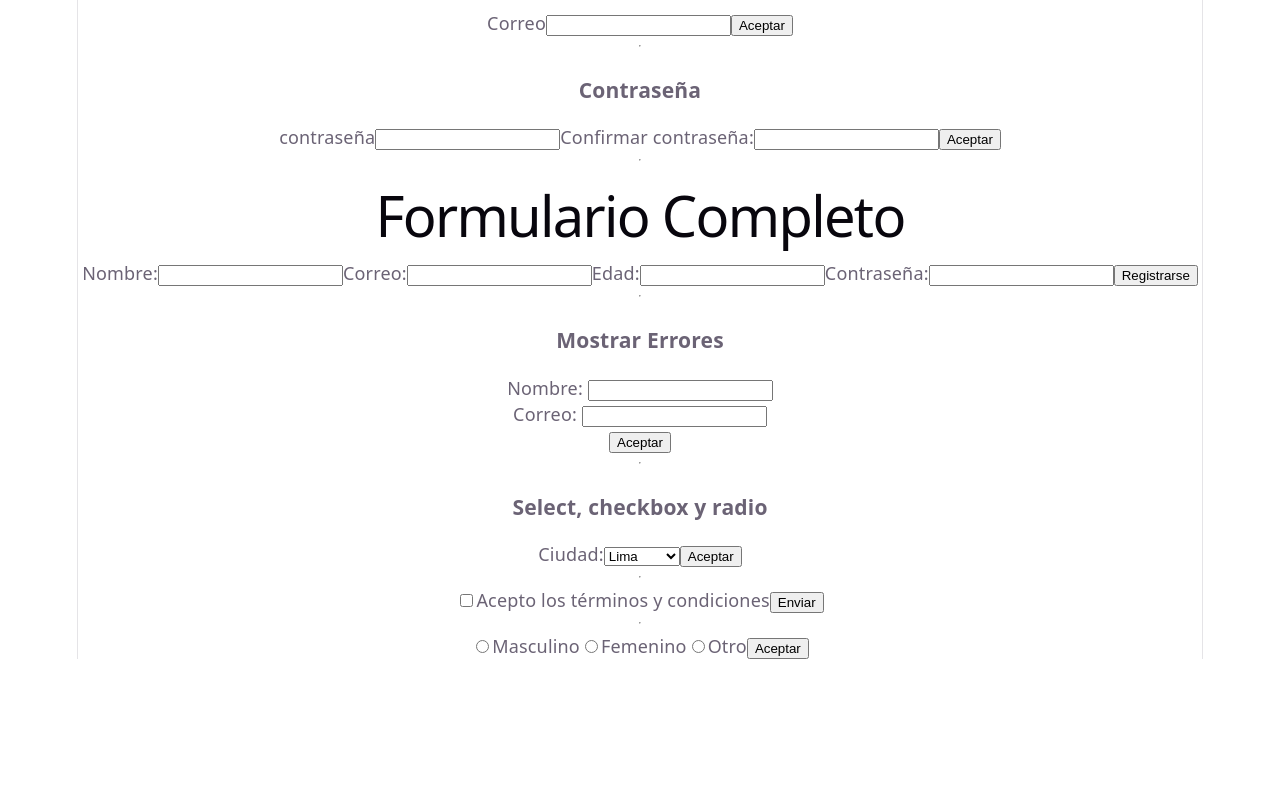
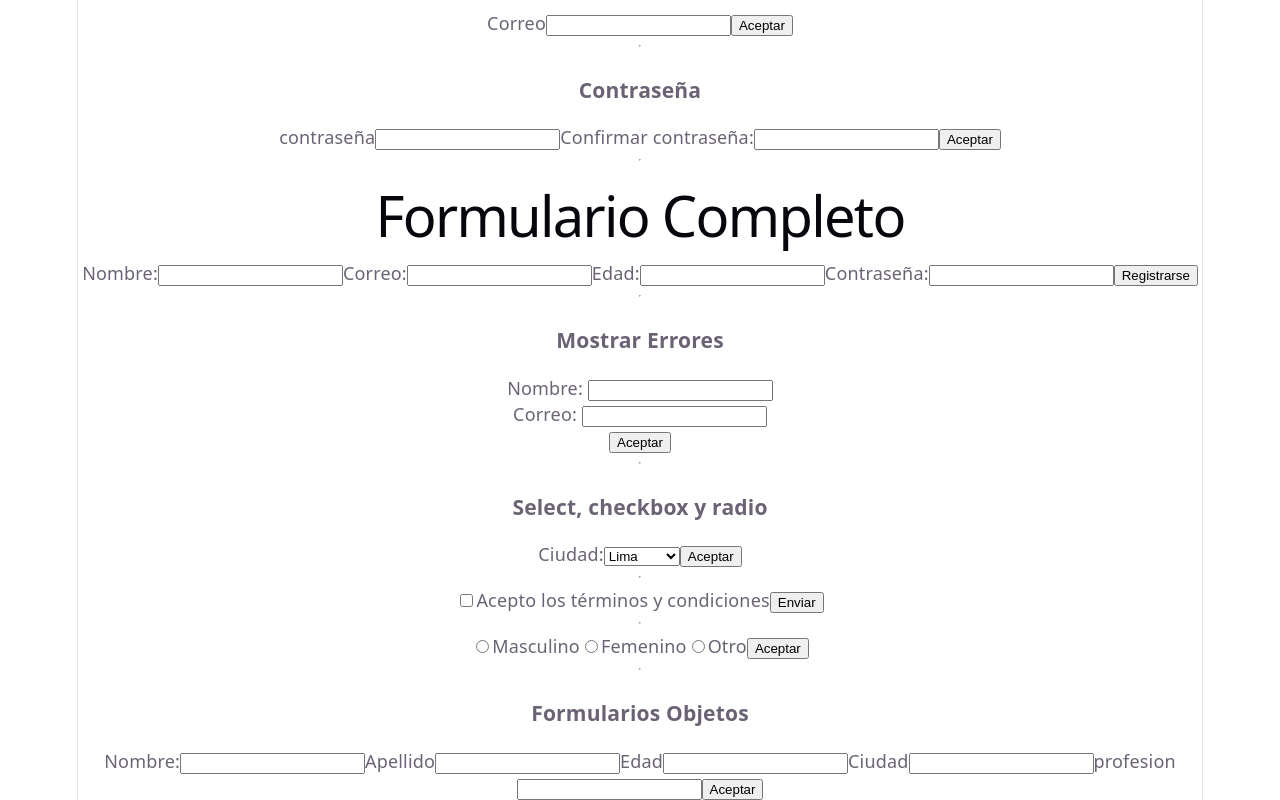
Before and after one commit to JerryGarcia07/Practicar-react, a React (Vite) app in the folder practica05/: page / in a window 1280 px wide. Shown: the part 401-1201 px from the top of the page. Before the commit the page ends 1060 px from the top, so only its background shows below. Built offline with nearby package versions, Linux system fonts and the light colour scheme.

Commit message:
formulario part5

```diff
--- a/practica05/src/App.jsx
+++ b/practica05/src/App.jsx
@@ -3,6 +3,7 @@ import Checkbox from "./components/Checkbox";
 import Contrasena from "./components/Contrasena";
 import FormularioCompleto from "./components/FormularioCompleto";
 import FormulariosBasico from "./components/FormulariosBasico";
+import FormulariosObjetos from "./components/FormulariosObjetos";
 import MostrarErrores from "./components/MostrarErrores";
 import RadioButtons from "./components/RadioButtons";
 import Select from "./components/Select";
@@ -34,6 +35,8 @@ function App() {
       <Checkbox />
       <hr />
       <RadioButtons />
+      <hr />
+      <FormulariosObjetos />
     </>
   );
 }
--- /dev/null
+++ b/practica05/src/components/FormulariosObjetos.jsx
@@ -0,0 +1,101 @@
+import React, { useState } from "react";
+
+const FormulariosObjetos = () => {
+  const [user, setUser] = useState({
+    nombre: "",
+    apellido: "",
+    edad: "",
+    ciudad: "",
+    profesion: "",
+  });
+  const [mensaje, setMensaje] = useState("");
+
+  const handleChange = (e) => {
+    setUser({ ...user, [e.target.name]: e.target.value });
+    setMensaje("");
+  };
+
+  const handleSubmit = (e) => {
+    e.preventDefault();
+
+    if (
+      !user.nombre ||
+      !user.apellido ||
+      !user.edad ||
+      !user.ciudad ||
+      !user.profesion
+    ) {
+      setMensaje("Ningun valor debe estar vacio");
+      return;
+    }
+    setMensaje("Datos enviados");
+    setUser({
+      nombre: "",
+      apellido: "",
+      edad: "",
+      ciudad: "",
+      profesion: "",
+    });
+  };
+  return (
+    <div>
+      <h3>Formularios Objetos</h3>
+      <form onSubmit={handleSubmit}>
+        <label>Nombre:</label>
+        <input
+          type="text"
+          value={user.nombre}
+          onChange={handleChange}
+          name="nombre"
+        />
+        <label>Apellido</label>
+        <input
+          type="text"
+          value={user.apellido}
+          onChange={handleChange}
+          name="apellido"
+        />
+        <label>Edad</label>
+        <input
+          type="text"
+          value={user.edad}
+          onChange={handleChange}
+          name="edad"
+        />
+        <label>Ciudad</label>
+        <input
+          type="text"
+          value={user.ciudad}
+          onChange={handleChange}
+          name="ciudad"
+        />
+        <label>profesion</label>
+        <input
+          type="text"
+          value={user.profesion}
+          onChange={handleChange}
+          name="profesion"
+        />
+
+        <button type="submit">Aceptar</button>
+      </form>
+      <div>
+        {mensaje ? (
+          <>
+            <ul>
+              <li>{user.nombre}</li>
+              <li>{user.apellido}</li>
+              <li>{user.edad}</li>
+              <li>{user.ciudad}</li>
+              <li>{user.profesion}</li>
+            </ul>
+          </>
+        ) : (
+          mensaje
+        )}
+      </div>
+    </div>
+  );
+};
+
+export default FormulariosObjetos;
--- a/practica05/src/components/RadioButtons.jsx
+++ b/practica05/src/components/RadioButtons.jsx
@@ -1,19 +1,51 @@
-import React from "react";
+import React, { useState } from "react";
 
 const RadioButtons = () => {
-  const handelChange = () => {};
-  const handleSubmit = () => {};
+  const [genero, setGenero] = useState("");
+  const [mensaje, setMensaje] = useState("");
+  const handelChange = (e) => {
+    setGenero(e.target.value);
+    setMensaje("");
+  };
+  const handleSubmit = (e) => {
+    e.preventDefault();
+    if (!genero) {
+      setMensaje("Debes seleccionar una opcion");
+      return;
+    }
+    setMensaje(`Opción seleccionada:${genero}`);
+    setGenero("");
+  };
   return (
     <div>
-      <form>
-        <input type="radio" />
+      <form onSubmit={handleSubmit}>
+        <input
+          type="radio"
+          name="genero"
+          value="masculino"
+          onChange={handelChange}
+          checked={genero === "masculino"}
+        />
         <label>Masculino</label>
-        <input type="radio" />
+        <input
+          type="radio"
+          name="genero"
+          value="femenino"
+          onChange={handelChange}
+          checked={genero === "femenino"}
+        />
         <label>Femenino</label>
-        <input type="radio" />
+        <input
+          type="radio"
+          name="genero"
+          value="otro"
+          checked={genero === "otro"}
+          onChange={handelChange}
+        />
         <label>Otro</label>
         <button type="submit">Aceptar</button>
       </form>
+      <div>{mensaje && mensaje}</div>
     </div>
   );
 };
```
